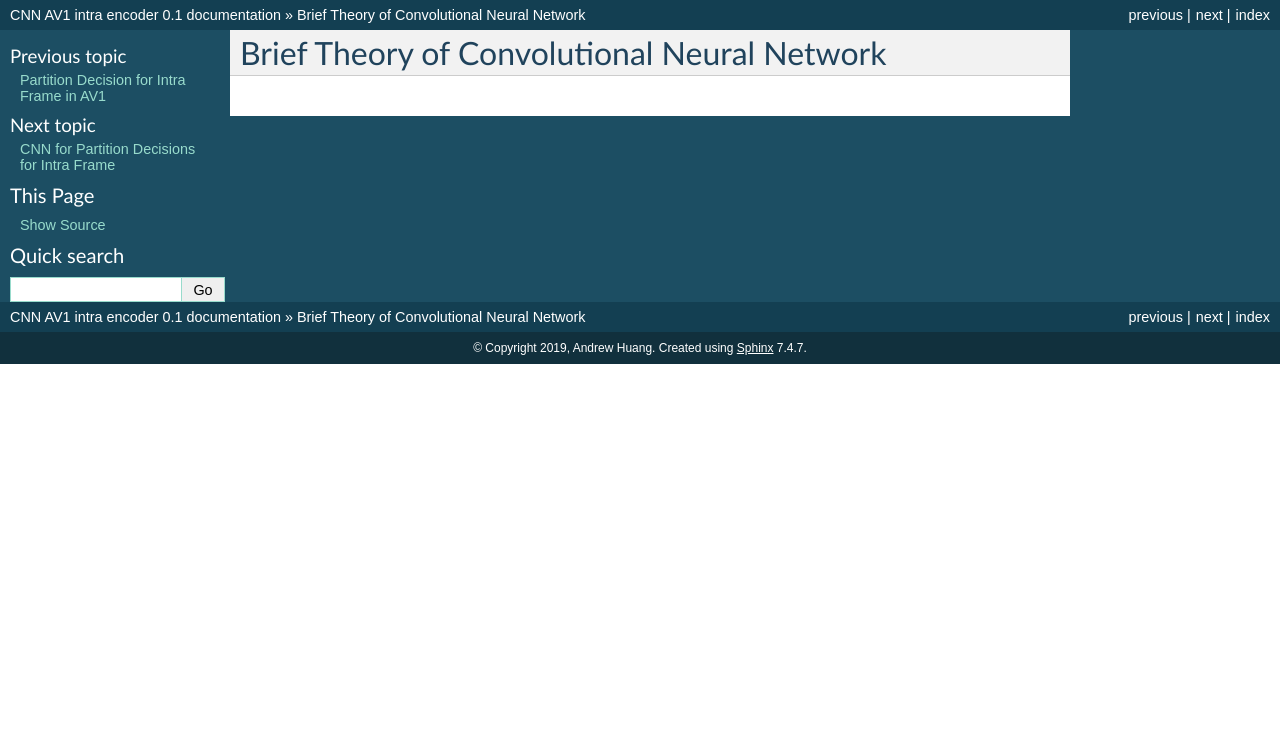
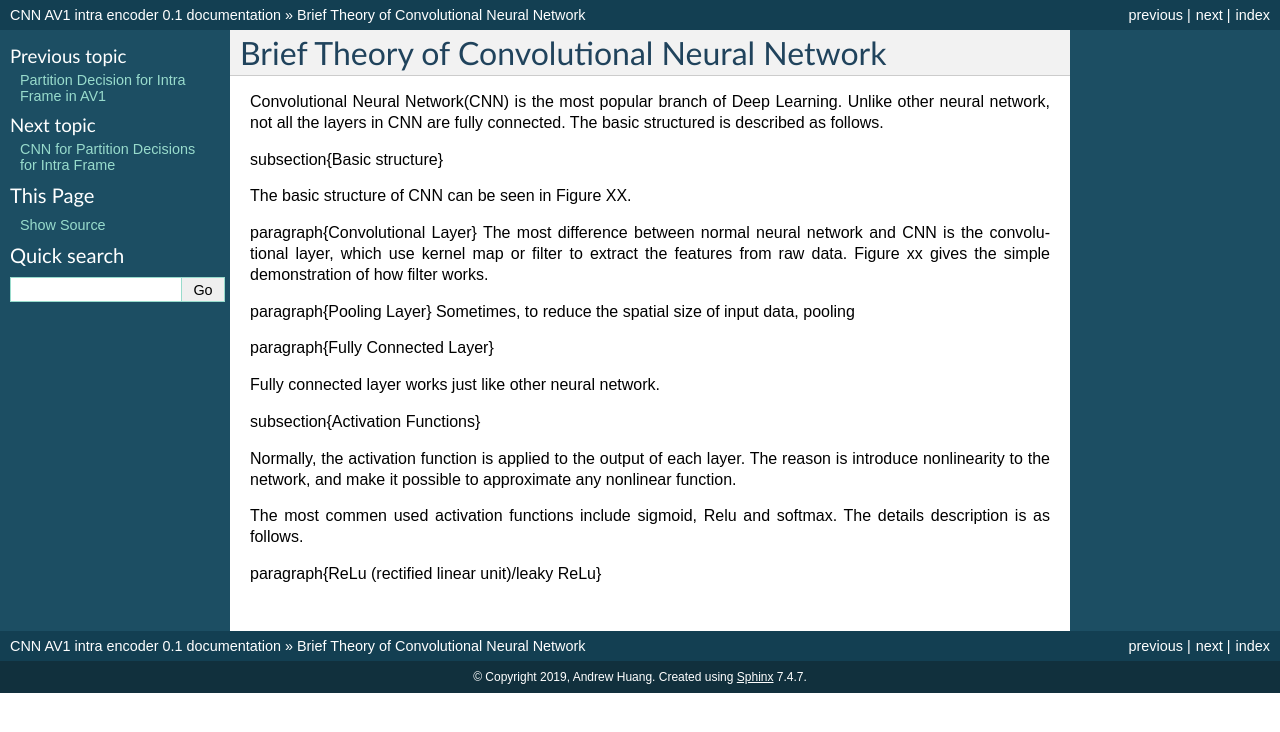
Before and after one commit to epadam/CNN-AV1-intra-encoder, a Sphinx documentation site: the page built from source/cnn_theory.rst, in a window 1280 px wide. Shown: the top 732 px of the page. Built offline with Sphinx 7.4.7, drawn with Linux system fonts in a browser that asks for light colours.

Commit message:
Update cnn_theory.rst

```diff
--- a/source/cnn_theory.rst
+++ b/source/cnn_theory.rst
@@ -1,2 +1,28 @@
 Brief Theory of Convolutional Neural Network
 ======================================
+
+
+Convolutional Neural Network(CNN) is the most popular branch of Deep Learning. Unlike other neural network, not all the layers in CNN are fully connected. The basic structured is described as follows.
+
+\subsection{Basic structure}
+
+The basic structure of CNN can be seen in Figure XX.
+
+\paragraph{Convolutional Layer}
+The most difference between normal neural network and CNN is the convolutional layer, which use kernel map or filter to extract the features from raw data. Figure xx gives the simple demonstration of how filter works.
+
+\paragraph{Pooling Layer}
+Sometimes, to reduce the spatial size of input data, pooling
+
+\paragraph{Fully Connected Layer}
+
+Fully connected layer works just like other neural network.
+
+\subsection{Activation Functions}
+
+Normally, the activation function is applied to the output of each layer. The reason is introduce nonlinearity to the network, and make it possible to approximate any nonlinear function.
+
+The most commen used activation functions include sigmoid, Relu and softmax. The details description is as follows.
+
+
+\paragraph{ReLu (rectified linear unit)/leaky ReLu}
```
